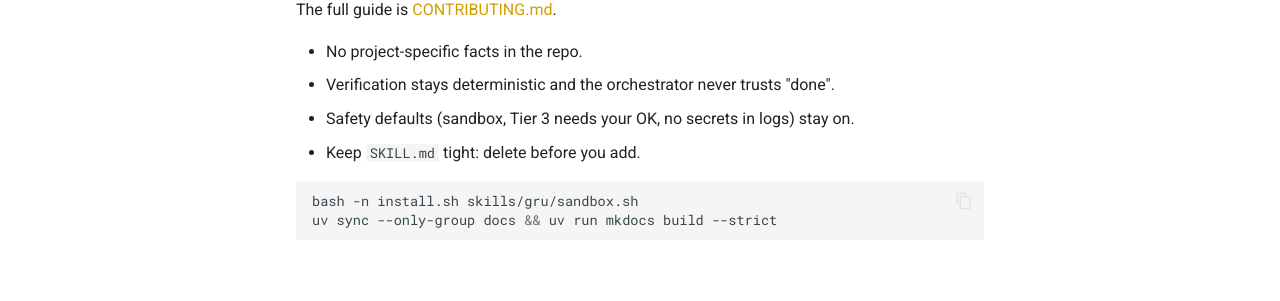
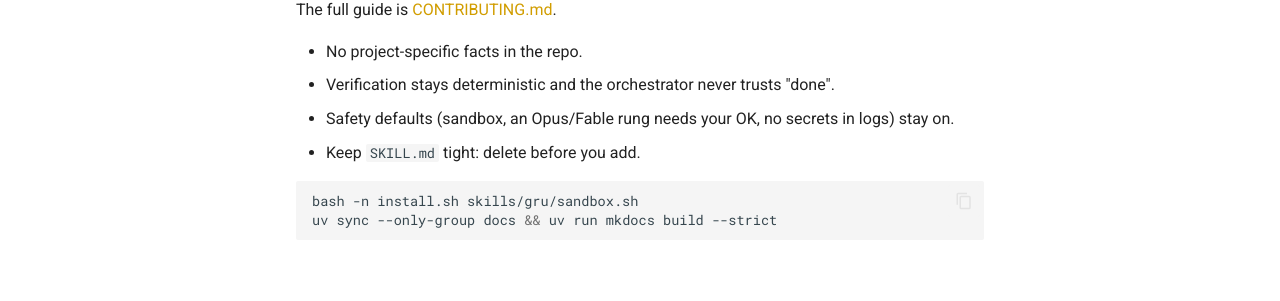
Before and after one commit to igormcsouza/gru, an MkDocs documentation site: the page built from docs/project/contributing.md, in a window 1280 px wide. Shown: the part 296-597 px from the top of the page. Built offline with MkDocs 1.6.1 and Material for MkDocs 9.7.7, drawn with Linux system fonts in a browser that asks for light colours; comment, search, counter and statistics services are not loaded.

Commit message:
docs(router): Opus gate follows the Opus/Fable rung, not a tier number
Co-Authored-By: Claude Sonnet 5.5 <noreply@anthropic.com>

````diff
--- a/docs/project/contributing.md
+++ b/docs/project/contributing.md
@@ -4,7 +4,7 @@ Gru is a prompt (`skills/gru/SKILL.md`), one shell script (`sandbox.sh`) and fiv
 
 - No project-specific facts in the repo.
 - Verification stays deterministic and the orchestrator never trusts "done".
-- Safety defaults (sandbox, Tier 3 needs your OK, no secrets in logs) stay on.
+- Safety defaults (sandbox, an Opus/Fable rung needs your OK, no secrets in logs) stay on.
 - Keep `SKILL.md` tight: delete before you add.
 
 ```bash
````
Also changed, not shown: docs/getting-started/quickstart.md (+1 -1 lines), docs/guide/commands.md (+1 -1 lines), docs/guide/tiers.md (+1 -1 lines), skills/gru/SKILL.md (+3 -3 lines).
